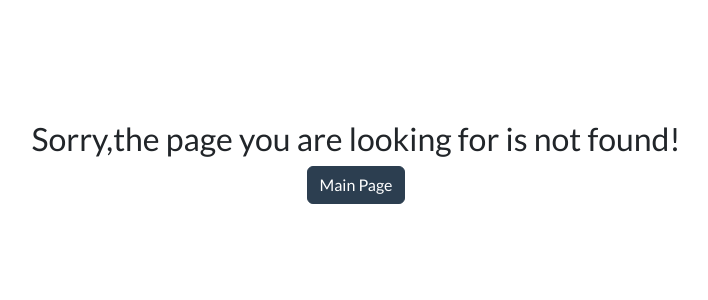
After one commit to kdanjana/todo-django-postgres, a Django app: template todoapp/coreapp/templates/404.html in a window 1280 px wide. The commit adds this page. Shown: the top 300 px of the page, without its empty margins (284-992 px from the left). Run offline with Django 4.2, Linux system fonts and the light colour scheme; the template is opened without the code that fills it, so the values that code supplies are empty.

Commit message:
added new styling

```diff
--- /dev/null
+++ b/todoapp/coreapp/templates/404.html
@@ -0,0 +1,22 @@
+<!DOCTYPE html>
+<html>
+    <head>
+        <meta charset="utf-8"/>
+        <meta name="viewport" content="width=device-width, initial-scale=1">
+	    <title> PagenotFound! </title>
+        <!-- CSS -->
+        <link rel="stylesheet" href="https://bootswatch.com/5/flatly/bootstrap.min.css">
+    </head>
+    <body>
+        <br> <br> <br> <br> <br>
+        <main class="container">
+            <div class="container-md  text-center">
+                <h1 class="h3"> Sorry,the page you are looking for is not found! </h1>
+            </div>
+            <div class='col text-center'>
+                <a type="button" class="btn btn-primary btn-md"
+                    href="{% url 'coreapp:main-page' %}"> Main Page </a>
+            </div>
+        </main>
+    </body>
+</html>
--- a/todoapp/coreapp/templates/coreapp/edittask.html
+++ b/todoapp/coreapp/templates/coreapp/edittask.html
@@ -10,6 +10,10 @@
     </div>
     <hr>
     <div class="col text-center">
+        {% if error_mssg %} {{ error_mssg }} {% endif %}
+    </div>
+    &nbsp;
+    <div class="col text-center">
         <form action="{% url 'coreapp:edit-task' id%}" method="POST">
             {% csrf_token %}
             <div class="col text-center">
@@ -21,7 +25,7 @@
                 {% endfor %}
             </div>
             &nbsp;
-            {% if error_mssg %} {{ error_mssg }} {% endif %}
+
             <div class="col text-center">
                 <button type="submit"  class="btn btn-primary btn-md update-button">
                     Add </button>
--- a/todoapp/coreapp/templates/coreapp/mainpage.html
+++ b/todoapp/coreapp/templates/coreapp/mainpage.html
@@ -10,6 +10,10 @@
     </div>
     <hr>
     <div class="col text-center">
+        {% if error_mssg %} {{ error_mssg }} {% endif %}
+    </div>
+    &nbsp;
+    <div class="col text-center">
         <form action="" method="POST">
             {% csrf_token %}
             <div class="col text-center">
@@ -21,7 +25,6 @@
                 {% endfor %}
             </div>
             &nbsp;
-            {% if error_mssg %} {{ error_mssg }} {% endif %}
             <div class="col text-center">
                 <button type="submit" class="btn btn-primary btn-md update-button">
                     Add </button>
```
Also changed, not shown: 1 other file.
